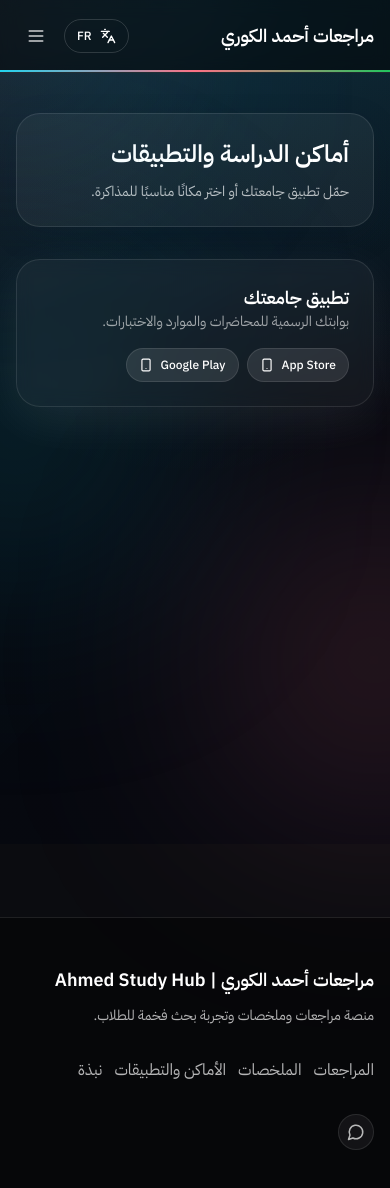
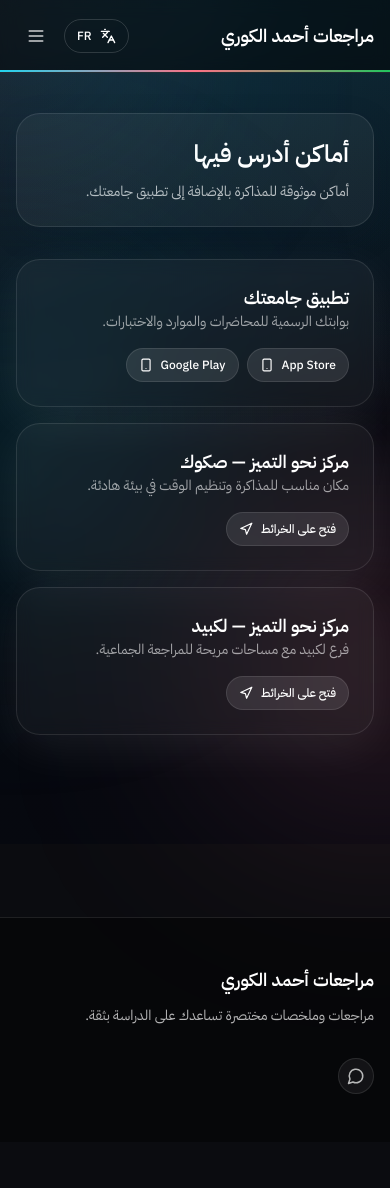
Before and after one commit to ahmed26999814/Ahmedlkori, a Next.js app: page /places in a window 390 px wide. Shown: the top 1188 px of the page. After the commit the page ends 1142 px from the top, so only its background shows below. Built offline with nearby package versions, Linux system fonts and the light colour scheme.

Commit message:
Update reviews and home copy

```diff
--- a/src/components/footer.tsx
+++ b/src/components/footer.tsx
@@ -1,6 +1,5 @@
 "use client";
 
-import Link from "next/link";
 import { MessageCircle } from "lucide-react";
 import { useLang } from "@/components/providers/language-provider";
 
@@ -12,23 +11,9 @@ export function Footer() {
       <div className="mx-auto flex max-w-6xl flex-col gap-8 px-4 md:flex-row md:items-center md:justify-between md:px-6">
         <div className="space-y-3">
           <h3 className="text-lg font-semibold text-white">
-            مراجعات أحمد الكوري | Ahmed Study Hub
+            {t("brand_name")}
           </h3>
           <p className="text-sm text-white/70">{t("footer_tagline")}</p>
-        </div>
-        <div className="flex flex-wrap items-center gap-3 text-white/70">
-          <Link href="/reviews" className="hover:text-white">
-            {t("nav_reviews")}
-          </Link>
-          <Link href="/summaries" className="hover:text-white">
-            {t("nav_summaries")}
-          </Link>
-          <Link href="/places" className="hover:text-white">
-            {t("nav_places")}
-          </Link>
-          <Link href="/about" className="hover:text-white">
-            {t("nav_about")}
-          </Link>
         </div>
         <div className="flex items-center gap-3">
           <a
--- a/src/components/hero.tsx
+++ b/src/components/hero.tsx
@@ -1,10 +1,9 @@
 "use client";
 
 import { motion } from "framer-motion";
-import { ArrowUpRight, DownloadCloud, Sparkles } from "lucide-react";
+import { ArrowUpRight, DownloadCloud } from "lucide-react";
 import Link from "next/link";
 import { Button } from "@/components/ui/button";
-import { Badge } from "@/components/ui/badge";
 import { fadeUp } from "@/lib/motion";
 import { useLang } from "@/components/providers/language-provider";
 
@@ -19,13 +18,9 @@ export function Hero() {
         variants={fadeUp}
         className="space-y-6"
       >
-        <Badge tone="accent">{t("hero_badge")}</Badge>
         <h1 className="text-3xl font-semibold leading-tight text-white md:text-5xl">
           {t("hero_title")}
         </h1>
-        <p className="max-w-2xl text-sm text-white/70 md:text-base">
-          {t("hero_subtitle")}
-        </p>
         <div className="flex flex-col gap-3 sm:flex-row sm:items-center">
           <Button asChild variant="glow" size="lg" className="w-full sm:w-auto">
             <Link href="/reviews">
@@ -38,13 +33,6 @@ export function Hero() {
             </Link>
           </Button>
         </div>
-        <div className="flex flex-col gap-2 text-xs text-white/60 sm:flex-row sm:items-center">
-          <div className="flex items-center gap-2">
-            <Sparkles size={14} />
-            {t("hero_hint_1")}
-          </div>
-          <div>{t("hero_hint_2")}</div>
-        </div>
       </motion.div>
       <div className="absolute -right-10 -top-10 h-40 w-40 rounded-full bg-accent-400/20 blur-[70px]" />
       <div className="absolute -bottom-16 left-10 h-52 w-52 rounded-full bg-rose/20 blur-[90px]" />
--- a/src/components/mobile-menu.tsx
+++ b/src/components/mobile-menu.tsx
@@ -38,7 +38,7 @@ export function MobileMenu({
           >
             <div className="flex items-center justify-between">
               <span className="text-lg font-semibold text-white">
-                Ahmed Study Hub
+                {t("brand_name")}
               </span>
               <Button variant="ghost" size="icon" onClick={onClose}>
                 <X size={20} />
--- a/src/components/navbar.tsx
+++ b/src/components/navbar.tsx
@@ -28,10 +28,7 @@ export function Navbar() {
         <div className="mx-auto flex max-w-6xl items-center justify-between px-4 py-4 md:px-6">
           <Link href="/" className="flex items-center gap-2">
             <span className="text-lg font-semibold text-white">
-              مراجعات أحمد الكوري
-            </span>
-            <span className="hidden text-xs text-white/50 md:inline">
-              Ahmed Study Hub
+              {t("brand_name")}
             </span>
           </Link>
 
--- a/src/data/content.ts
+++ b/src/data/content.ts
@@ -41,7 +41,7 @@ export type Place = {
 };
 
 export const siteMeta = {
-  title: "مراجعات أحمد الكوري | Ahmed Study Hub",
+  title: "مراجعات أحمد الكوري",
   description:
     "مركز مراجعات وملخصات وروابط دراسة منظمة لطلاب الجامعة مع تجربة بحث وفلترة احترافية.",
   url: "https://example.com",
@@ -67,66 +67,6 @@ export const telegramReviews: TelegramReview[] = [
     updatedAt: "2026-02-12",
     level: "L1",
     semester: "S1",
-    yearLabel: "2025-2026"
-  },
-  {
-    title: "Découverte de la biologie (S1) — 2024-2025",
-    subject: "Découverte de la biologie",
-    url: "https://t.me/+nT1RJwFG9pBlNDZk",
-    tags: ["S1"],
-    updatedAt: "2026-02-12",
-    level: "L1",
-    semester: "S1",
-    yearLabel: "2024-2025"
-  },
-  {
-    title: "Découverte de la biologie (S1) — 2025-2026",
-    subject: "Découverte de la biologie",
-    url: "https://t.me/+U9b_jKVNMoUyMDI0",
-    tags: ["S1"],
-    updatedAt: "2026-02-12",
-    level: "L1",
-    semester: "S1",
-    yearLabel: "2025-2026"
-  },
-  {
-    title: "Biologie cellulaire — 2024-2025",
-    subject: "Biologie cellulaire",
-    url: "",
-    tags: ["S2", "قريبًا"],
-    updatedAt: "2026-02-12",
-    level: "L1",
-    semester: "S2",
-    yearLabel: "2024-2025"
-  },
-  {
-    title: "Biologie cellulaire — 2025-2026",
-    subject: "Biologie cellulaire",
-    url: "",
-    tags: ["S2", "قريبًا"],
-    updatedAt: "2026-02-12",
-    level: "L1",
-    semester: "S2",
-    yearLabel: "2025-2026"
-  },
-  {
-    title: "Embryologie — 2024-2025",
-    subject: "Embryologie",
-    url: "",
-    tags: ["S2", "قريبًا"],
-    updatedAt: "2026-02-12",
-    level: "L1",
-    semester: "S2",
-    yearLabel: "2024-2025"
-  },
-  {
-    title: "Embryologie — 2025-2026",
-    subject: "Embryologie",
-    url: "",
-    tags: ["S2", "قريبًا"],
-    updatedAt: "2026-02-12",
-    level: "L1",
-    semester: "S2",
     yearLabel: "2025-2026"
   }
 ];
@@ -319,8 +259,16 @@ export const places: Place[] = [
     appStoreUrl: "https://apps.apple.com/mr/app/jamaatak/id6754469286?l=ar",
     playStoreUrl: "https://play.google.com/store/apps/details?id=com.bac.exo",
     url: "https://example.com/university-app",
-    locationHint: "منصة رقمية",
-    lat: 21.3891,
-    lng: 39.8579
+    locationHint: "منصة رقمية"
+  },
+  {
+    name: "مركز نحو التميز — صكوك",
+    desc: "مكان مناسب للمذاكرة وتنظيم الوقت في بيئة هادئة.",
+    url: "https://www.google.com/maps/search/?api=1&query=مركز+نحو+التميز+صكوك"
+  },
+  {
+    name: "مركز نحو التميز — لكبيد",
+    desc: "فرع لكبيد مع مساحات مريحة للمراجعة الجماعية.",
+    url: "https://www.google.com/maps/search/?api=1&query=مركز+نحو+التميز+لكبيد"
   }
 ];
--- a/src/lib/i18n.ts
+++ b/src/lib/i18n.ts
@@ -5,10 +5,11 @@ export type Locale = (typeof locales)[number];
 
 export const translations = {
   ar: {
+    brand_name: "مراجعات أحمد الكوري",
     nav_home: "الرئيسية",
     nav_reviews: "المراجعات",
     nav_summaries: "الملخصات",
-    nav_places: "الأماكن والتطبيقات",
+    nav_places: "أماكن أدرس فيها",
     nav_about: "نبذة",
     nav_admin: "لوحة الإدارة",
     nav_search: "بحث سريع",
@@ -17,7 +18,7 @@ export const translations = {
     command_placeholder: "ابحث عن صفحة أو اختصار...",
     command_empty: "لا توجد نتائج.",
     hero_badge: "جاهز 2026 ✨",
-    hero_title: "مراجعات أحمد الكوري | Ahmed Study Hub",
+    hero_title: "مراجعات أحمد الكوري",
     hero_subtitle:
       "منصة فخمة للمراجعات والملخصات وروابط الدراسة مع بحث سريع وتجربة منظمة.",
     hero_cta_reviews: "ابدأ بالمراجعات",
@@ -33,8 +34,7 @@ export const translations = {
     home_contact_desc: "تواصل مباشرة عبر واتساب لأي استفسار.",
     home_contact_cta: "WhatsApp مباشر",
     reviews_title: "المراجعات",
-    reviews_desc:
-      "روابط مراجعات Telegram منظمة حسب المستوى والفصل مع وصول مباشر.",
+    reviews_desc: "روابط مراجعات Biologie cellulaire للفصل الأول.",
     reviews_level: "المستوى L1",
     reviews_semester_s1: "الفصل S1",
     reviews_semester_s2: "الفصل S2",
@@ -48,8 +48,8 @@ export const translations = {
     filter_year: "السنة",
     filter_term: "الفصل",
     filter_type: "النوع",
-    places_title: "أماكن الدراسة والتطبيقات",
-    places_desc: "حمّل تطبيق جامعتك أو اختر مكانًا مناسبًا للمذاكرة.",
+    places_title: "أماكن أدرس فيها",
+    places_desc: "أماكن موثوقة للمذاكرة بالإضافة إلى تطبيق جامعتك.",
     about_title: "نبذة عن أحمد",
     about_desc: "مصمم تجربة دراسة بتركيز عالي وجودة فاخرة.",
     about_mission: "المهمة",
@@ -59,13 +59,14 @@ export const translations = {
     not_found_title: "الصفحة غير موجودة",
     not_found_desc: "ربما تم نقل الصفحة أو حذفها.",
     not_found_cta: "العودة للرئيسية",
-    footer_tagline: "منصة مراجعات وملخصات وتجربة بحث فخمة للطلاب."
+    footer_tagline: "مراجعات وملخصات مختصرة تساعدك على الدراسة بثقة."
   },
   fr: {
+    brand_name: "Révisions Ahmed Kori",
     nav_home: "Accueil",
     nav_reviews: "Révisions",
     nav_summaries: "Résumés",
-    nav_places: "Lieux & Apps",
+    nav_places: "Lieux d'étude",
     nav_about: "À propos",
     nav_admin: "Admin",
     nav_search: "Recherche rapide",
@@ -74,7 +75,7 @@ export const translations = {
     command_placeholder: "Rechercher une page ou un raccourci...",
     command_empty: "Aucun résultat.",
     hero_badge: "Prêt pour 2026 ✨",
-    hero_title: "Révisions Ahmed Kori | Ahmed Study Hub",
+    hero_title: "Révisions Ahmed Kori",
     hero_subtitle:
       "Une plateforme premium de révisions, résumés et liens d'étude avec recherche rapide et organisation claire.",
     hero_cta_reviews: "Voir les révisions",
@@ -90,8 +91,7 @@ export const translations = {
     home_contact_desc: "Contactez-moi directement sur WhatsApp.",
     home_contact_cta: "WhatsApp direct",
     reviews_title: "Révisions",
-    reviews_desc:
-      "Liens Telegram organisés par niveau et semestre avec accès direct.",
+    reviews_desc: "Liens Biologie cellulaire pour le semestre S1.",
     reviews_level: "Niveau L1",
     reviews_semester_s1: "Semestre S1",
     reviews_semester_s2: "Semestre S2",
@@ -105,8 +105,8 @@ export const translations = {
     filter_year: "Année",
     filter_term: "Semestre",
     filter_type: "Type",
-    places_title: "Lieux & Applications",
-    places_desc: "Télécharge l'app de ton université ou choisis un lieu d'étude.",
+    places_title: "Lieux d'étude",
+    places_desc: "Des lieux fiables pour réviser + l'app de ton université.",
     about_title: "À propos d'Ahmed",
     about_desc: "Concepteur d'expérience d'étude premium.",
     about_mission: "Mission",
@@ -116,7 +116,7 @@ export const translations = {
     not_found_title: "Page introuvable",
     not_found_desc: "La page a été déplacée ou supprimée.",
     not_found_cta: "Retour à l'accueil",
-    footer_tagline: "Plateforme premium de révisions, résumés et recherche rapide."
+    footer_tagline: "Révisions et résumés pour étudier avec confiance."
   }
 } as const;
 
```
Also changed, not shown: src/app/reviews/page.tsx (+11 -36 lines).
